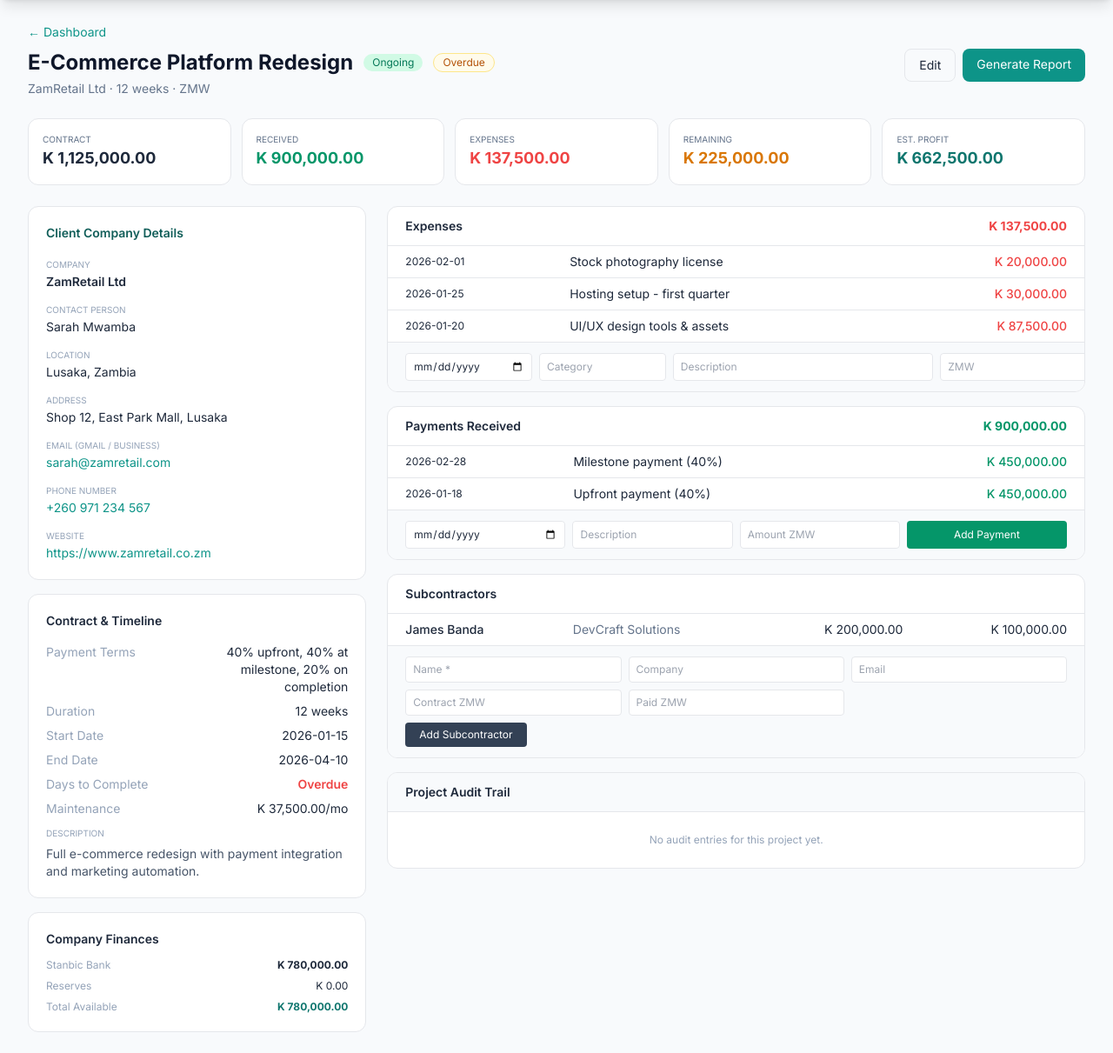
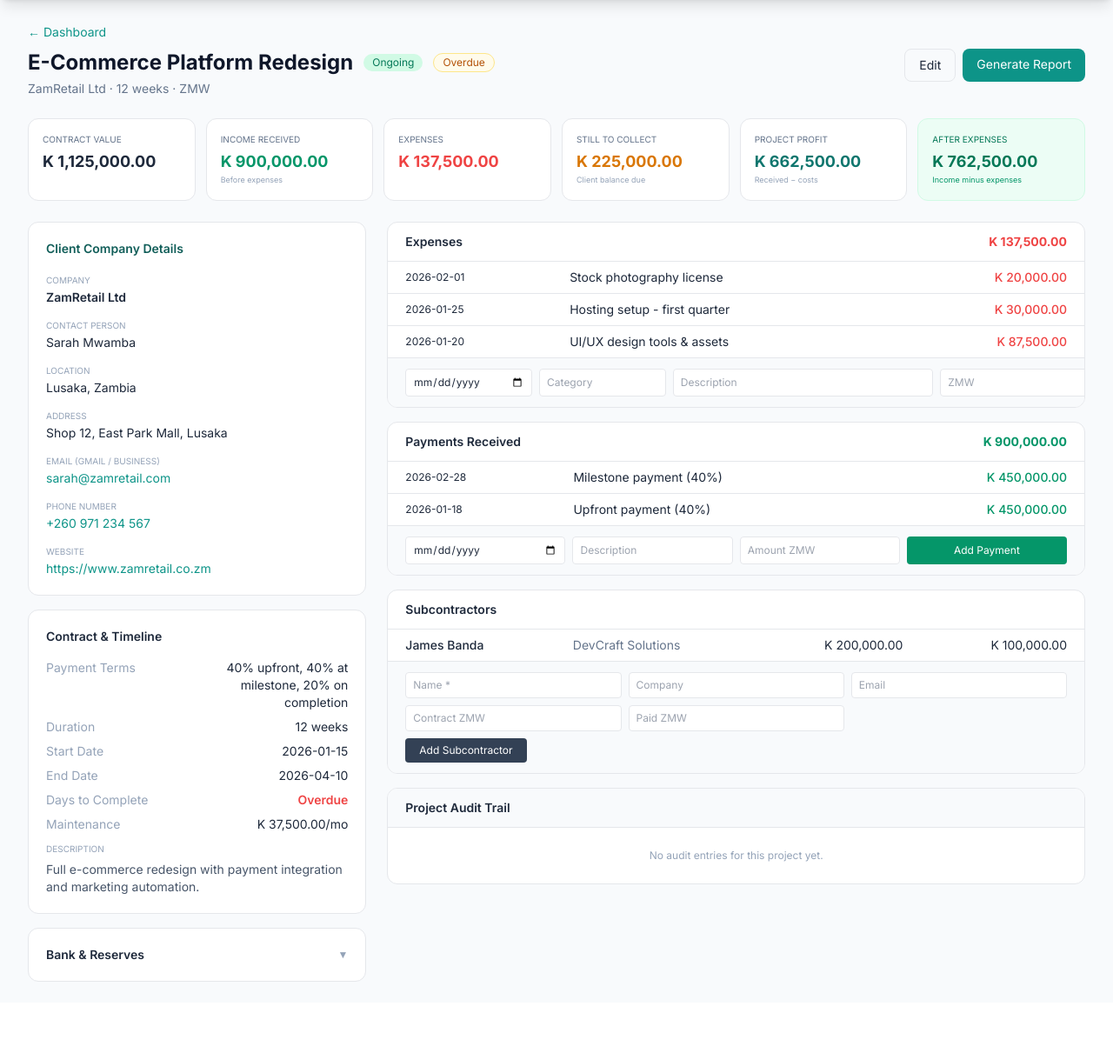
Before and after one commit to astny1/Project-Management-System, a Flask app: page /projects/1 in a window 1280 px wide. Shown: the part 65-1276 px from the top of the page at 87% size. After the commit the page ends 1194 px from the top, so only its background shows below. Run offline with Flask 3, Linux system fonts and the light colour scheme; the visitor is signed in with stand-in values (Sample User, id 1); data comes from the database, SQL or seed files in the repository; data that the repository does not hold is empty; some libraries are stand-ins or nearby versions.

Commit message:
Improve company finance metrics and separate reserves from default dashboard view.
Show contracts, income, expenses, remaining balance, and net profit clearly; keep bank and reserves in an expandable section and on the dedicated Reserves page.

Co-authored-by: Cursor <cursoragent@cursor.com>

```diff
--- a/app.py
+++ b/app.py
@@ -156,18 +156,24 @@ def dashboard_stats(conn, projects):
     company = conn.execute("SELECT * FROM company_settings WHERE id = 1").fetchone()
     financials = company_total_profit(conn, projects)
     return {
-        "total_contracts": sum(p["contract_amount"] for p in projects),
-        "total_received": sum(p["total_received"] for p in projects),
-        "total_expenses": sum(p["total_expenses"] for p in projects),
         "ongoing": sum(1 for p in projects if p["status"] == "ongoing"),
         "pending": sum(1 for p in projects if p["status"] == "pending"),
         "completed": sum(1 for p in projects if p["status"] == "completed"),
         "position": position,
         "reserves": total_reserves(conn),
+        "monthly_profit_target": company["monthly_profit_target"] if company else 0,
+        # Financial summary
+        "total_contracts": financials["total_contract_value"],
+        "total_received": financials["cash_from_projects"],
+        "total_income": financials["total_income"],
+        "total_expenses": financials["total_expenses"],
+        "remaining_to_collect": financials["remaining_to_collect"],
         "investment_profit": financials["investment_profit"],
-        "total_revenue": financials["total_revenue"],
-        "profit": financials["total_profit"],
-        "monthly_profit_target": company["monthly_profit_target"] if company else 0,
+        "total_revenue": financials["total_contract_value"],
+        "profit": financials["net_profit"],
+        "net_profit": financials["net_profit"],
+        "project_expenses": financials["project_expenses"],
+        "company_expenses": financials["company_expenses"],
     }
 
 
--- a/database.py
+++ b/database.py
@@ -293,7 +293,7 @@ def _migrate_single_stanbic_bank(conn):
     total = conn.execute("SELECT COALESCE(SUM(balance), 0) AS t FROM bank_accounts").fetchone()["t"]
     if total == 0:
         company = conn.execute("SELECT bank_balance FROM company_settings WHERE id = 1").fetchone()
-        total = company["bank_balance"] if company else 780000.0
+        total = float(company["bank_balance"]) if company else 0.0
     conn.execute("DELETE FROM bank_accounts")
     conn.execute(
         """
--- a/helpers.py
+++ b/helpers.py
@@ -71,20 +71,38 @@ def fetch_investments(conn) -> list[dict]:
 
 
 def company_total_profit(conn, projects: list[dict]) -> dict:
-    project_revenue = sum(p["total_received"] for p in projects)
+    """Company-wide financial summary (ZMW)."""
+    total_contract_value = sum(p["contract_amount"] for p in projects)
+    cash_from_projects = sum(p["total_received"] for p in projects)
     project_expenses = sum(p["total_expenses"] for p in projects)
     investment_profit = total_investment_profits(conn)
     general_expenses = conn.execute(
         "SELECT COALESCE(SUM(amount), 0) AS t FROM expenses WHERE project_id IS NULL"
     ).fetchone()["t"]
-    total_revenue = project_revenue + investment_profit
-    total_expenses = project_expenses + general_expenses
+    subcontractor_paid = conn.execute(
+        "SELECT COALESCE(SUM(amount_paid), 0) AS t FROM subcontractors"
+    ).fetchone()["t"]
+
+    total_income = cash_from_projects + investment_profit
+    total_expenses = project_expenses + general_expenses + subcontractor_paid
+    remaining_to_collect = total_contract_value - cash_from_projects
+    net_profit = total_income - total_expenses
+
     return {
-        "project_revenue": project_revenue,
+        "total_contract_value": total_contract_value,
+        "cash_from_projects": cash_from_projects,
         "investment_profit": investment_profit,
-        "total_revenue": total_revenue,
+        "total_income": total_income,
         "total_expenses": total_expenses,
-        "total_profit": total_revenue - total_expenses,
+        "project_expenses": project_expenses,
+        "company_expenses": general_expenses,
+        "subcontractor_paid": subcontractor_paid,
+        "remaining_to_collect": remaining_to_collect,
+        "net_profit": net_profit,
+        # Legacy keys used elsewhere
+        "project_revenue": cash_from_projects,
+        "total_revenue": total_income,
+        "total_profit": net_profit,
     }
 
 
--- a/templates/project_detail.html
+++ b/templates/project_detail.html
@@ -30,12 +30,35 @@
 </div>
 
 {% if can_access('finances_view') %}
-<div class="grid grid-cols-2 lg:grid-cols-5 gap-3 mb-6">
-  <div class="bg-white rounded-xl border p-4"><div class="text-[10px] text-slate-500 uppercase">Contract</div><div class="text-lg font-bold">{{ project.contract_amount | money }}</div></div>
-  <div class="bg-white rounded-xl border p-4"><div class="text-[10px] text-slate-500 uppercase">Received</div><div class="text-lg font-bold text-emerald-600">{{ totals.received | money }}</div></div>
-  <div class="bg-white rounded-xl border p-4"><div class="text-[10px] text-slate-500 uppercase">Expenses</div><div class="text-lg font-bold text-red-500">{{ totals.expenses | money }}</div></div>
-  <div class="bg-white rounded-xl border p-4"><div class="text-[10px] text-slate-500 uppercase">Remaining</div><div class="text-lg font-bold text-amber-600">{{ totals.remaining | money }}</div></div>
-  <div class="bg-white rounded-xl border p-4"><div class="text-[10px] text-slate-500 uppercase">Est. Profit</div><div class="text-lg font-bold text-hive-700">{{ totals.profit_estimate | money }}</div></div>
+<div class="grid grid-cols-2 sm:grid-cols-3 lg:grid-cols-6 gap-3 mb-6">
+  <div class="bg-white rounded-xl border p-4">
+    <div class="text-[10px] text-slate-500 uppercase">Contract Value</div>
+    <div class="text-lg font-bold mt-1">{{ project.contract_amount | money }}</div>
+  </div>
+  <div class="bg-white rounded-xl border p-4">
+    <div class="text-[10px] text-slate-500 uppercase">Income Received</div>
+    <div class="text-lg font-bold text-emerald-600 mt-1">{{ totals.received | money }}</div>
+    <div class="text-[9px] text-slate-400">Before expenses</div>
+  </div>
+  <div class="bg-white rounded-xl border p-4">
+    <div class="text-[10px] text-slate-500 uppercase">Expenses</div>
+    <div class="text-lg font-bold text-red-500 mt-1">{{ totals.expenses | money }}</div>
+  </div>
+  <div class="bg-white rounded-xl border p-4">
+    <div class="text-[10px] text-slate-500 uppercase">Still to Collect</div>
+    <div class="text-lg font-bold text-amber-600 mt-1">{{ totals.remaining | money }}</div>
+    <div class="text-[9px] text-slate-400">Client balance due</div>
+  </div>
+  <div class="bg-white rounded-xl border p-4">
+    <div class="text-[10px] text-slate-500 uppercase">Project Profit</div>
+    <div class="text-lg font-bold text-hive-700 mt-1">{{ totals.profit_estimate | money }}</div>
+    <div class="text-[9px] text-slate-400">Received − costs</div>
+  </div>
+  <div class="bg-emerald-50 rounded-xl border border-emerald-100 p-4">
+    <div class="text-[10px] text-emerald-700 uppercase">After Expenses</div>
+    <div class="text-lg font-bold text-emerald-700 mt-1">{{ (totals.received - totals.expenses) | money }}</div>
+    <div class="text-[9px] text-emerald-600">Income minus expenses</div>
+  </div>
 </div>
 {% elif can_access('operations_view') %}
 <div class="grid grid-cols-2 lg:grid-cols-3 gap-3 mb-6">
@@ -91,15 +114,19 @@
       </dl>
     </div>
 
-    {% if can_access('finances_view') or can_access('reserves_view') %}
-    <div class="bg-white rounded-xl border p-5">
-      <h2 class="font-semibold text-sm mb-3">Company Finances</h2>
-      <dl class="space-y-2 text-xs">
+    {% if can_access('reserves_view') %}
+    <details class="bg-white rounded-xl border p-5">
+      <summary class="cursor-pointer list-none font-semibold text-sm flex items-center justify-between">
+        <span>Bank & Reserves</span>
+        <span class="text-slate-400 text-xs">▼</span>
+      </summary>
+      <dl class="space-y-2 text-xs mt-3 pt-3 border-t">
         <div class="flex justify-between"><dt class="text-slate-400">Stanbic Bank</dt><dd class="font-bold">{{ position.bank_balance | money }}</dd></div>
         <div class="flex justify-between"><dt class="text-slate-400">Reserves</dt><dd>{{ position.reserves | money }}</dd></div>
         <div class="flex justify-between"><dt class="text-slate-400">Total Available</dt><dd class="font-bold text-hive-700">{{ position.total_available | money }}</dd></div>
       </dl>
-    </div>
+      <a href="{{ url_for('reserves') }}" class="inline-block mt-3 text-[10px] text-hive-600 hover:underline">Manage on Reserves page →</a>
+    </details>
     {% endif %}
   </div>
 
```
Also changed, not shown: reset_db.py (+28 -1 lines), templates/dashboard.html (+63 -16 lines).
